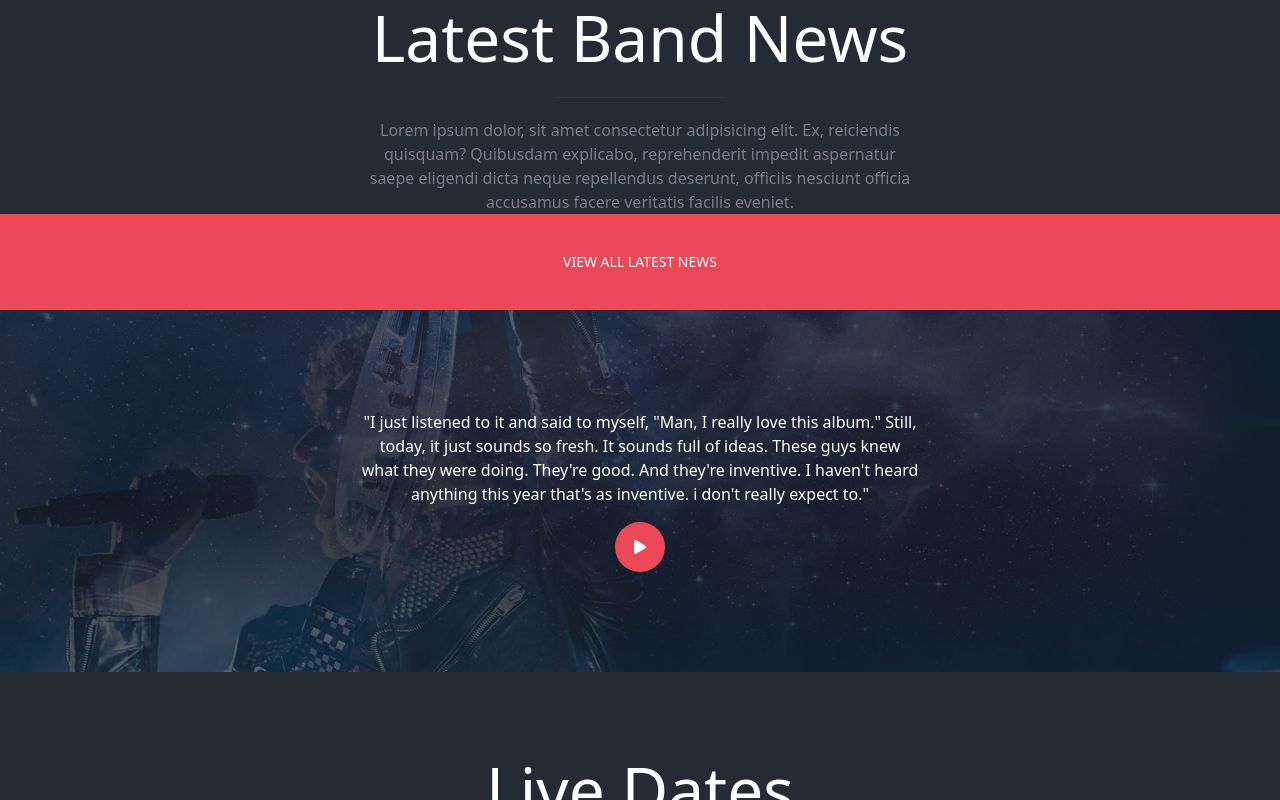
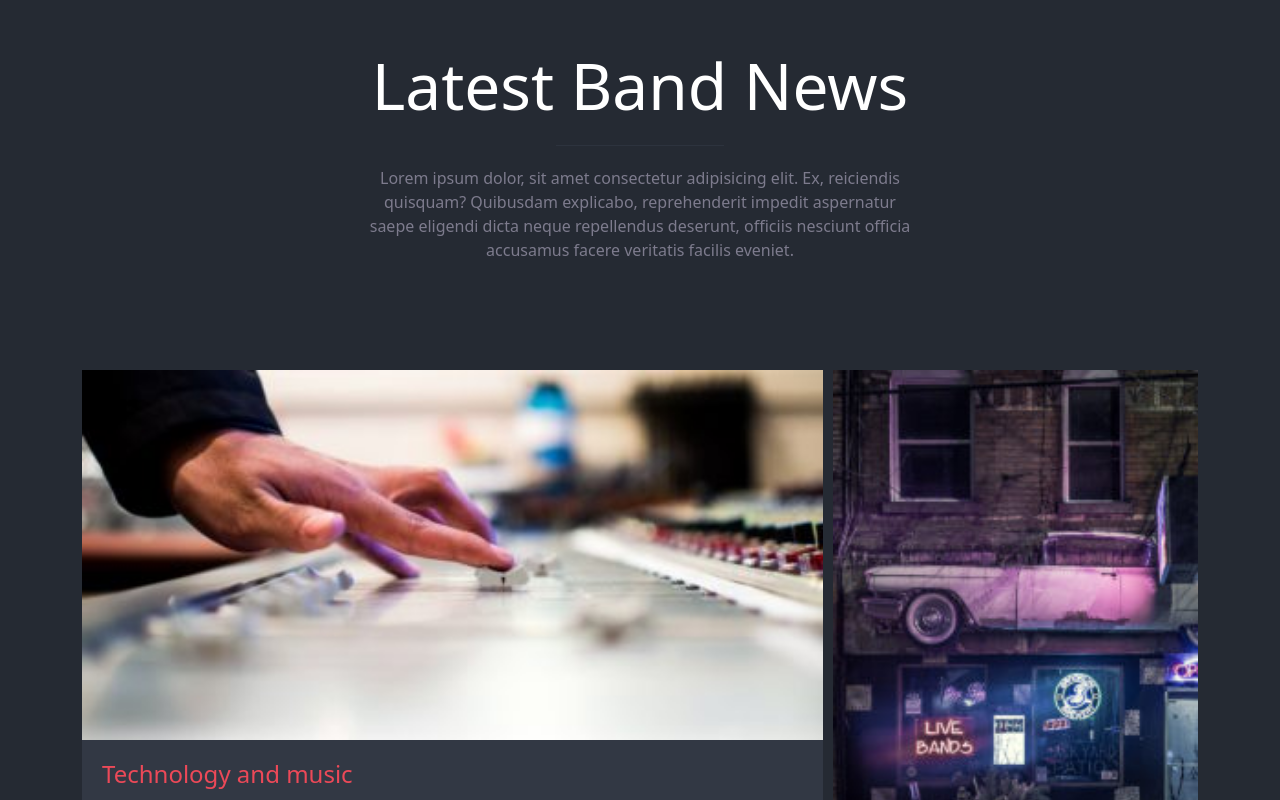
Before and after one commit to kritoma/proj-html-vuejs, a Vue app: page / in a window 1280 px wide. Shown: the part 1074-1874 px from the top of the page. Built offline with nearby package versions, Linux system fonts and the light colour scheme.

Commit message:
aggiunto layout band

```diff
--- a/src/components/section/SectionBand.vue
+++ b/src/components/section/SectionBand.vue
@@ -1,7 +1,51 @@
 <template>
   <section>
     <div class="container">
-        <TitleSection title="Latest Band News"/>
+        <TitleSection  class="py-5" title="Latest Band News"/>
+        <div class="bands">
+          <div class="band">
+            <img src="../../assets/img/blog_music_techo-400x200.jpg" alt="blog-music-techo">
+            <div class="content_band">
+              <h4>Technology and music</h4>
+              <p>Sed sit amet sem turpis. Curabitur cursus lacinia est at interdum risus id condimentum.</p>
+            </div>
+          </div>
+          <div class="band">
+            <img src="../../assets/img/blog-post1-200x300.jpg" alt="blog-post1">
+            <div class="content_band">
+              <h4>Taking it back to the old school</h4>
+              <p>Sed sit amet sem turpis. Curabitur cursus lacinia est at interdum risus id condimentum.</p>
+            </div>
+          </div>
+          <div class="band">
+            <img src="../../assets/img/blog-post3-200x300.jpg" alt="blog-post1">
+            <div class="content_band">
+              <h4>While my guitar gently weeps</h4>
+              <p>Sed sit amet sem turpis. Curabitur cursus lacinia est at interdum risus id condimentum.</p>
+            </div>
+          </div>
+          <div class="band">
+            <img src="../../assets/img/blog-post4-200x300.jpg" alt="blog-post1">
+            <div class="content_band">
+              <h4>It just sounds better</h4>
+              <p>Sed sit amet sem turpis. Curabitur cursus lacinia est at interdum risus id condimentum.</p>
+            </div>
+          </div>
+          <div class="band">
+            <img src="../../assets/img/blog-post2-200x300.jpg" alt="blog-post1">
+            <div class="content_band">
+              <h4>Sharing the stage with a legend</h4>
+              <p>Sed sit amet sem turpis. Curabitur cursus lacinia est at interdum risus id condimentum.</p>
+            </div>
+          </div>
+          <div class="band">
+            <img src="../../assets/img/blog_flavor_rock-400x200.jpg" alt="blog-post1">
+            <div class="content_band">
+              <h4>The flavor of rock</h4>
+              <p>Sed sit amet sem turpis. Curabitur cursus lacinia est at interdum risus id condimentum.</p>
+            </div>
+          </div>
+        </div>
     </div>
     <DisplayBar text="VIEW ALL LATEST NEWS"/>
   </section>
@@ -20,5 +64,61 @@ export default {
 <style lang="scss" scoped>
 section{
     background-color: #252a33;
+
+}
+
+.bands {
+  margin: 3.75rem 0;
+  display: grid;
+  gap: .625rem;
+  grid-auto-columns: 1fr;
+  grid-template-areas:
+    "uno uno due"
+    "tre quattro due"
+    "tre quattro cinque"
+    "sei sei cinque"
+  ;
+
+  .band {
+    background-color: #323844;
+
+
+    img {
+    width: 100%;
+    }
+
+    .content_band {
+      padding: 20px;
+    }
+
+    h4 {
+      color: var(--color-primary);
+    }
+
+    p {
+      color: #7d7b8d;
+    }
+  }
+
+
+}
+
+.band:nth-child(1) {
+  grid-area: uno;
+}
+.band:nth-child(2) {
+  grid-area: due;
+}
+.band:nth-child(3) {
+  grid-area: tre;
+}
+.band:nth-child(4) {
+  grid-area: quattro;
+}
+.band:nth-child(5) {
+  grid-area: cinque;
+}
+.band:nth-child(6) {
+  grid-area: sei;
 }
 </style>
```
